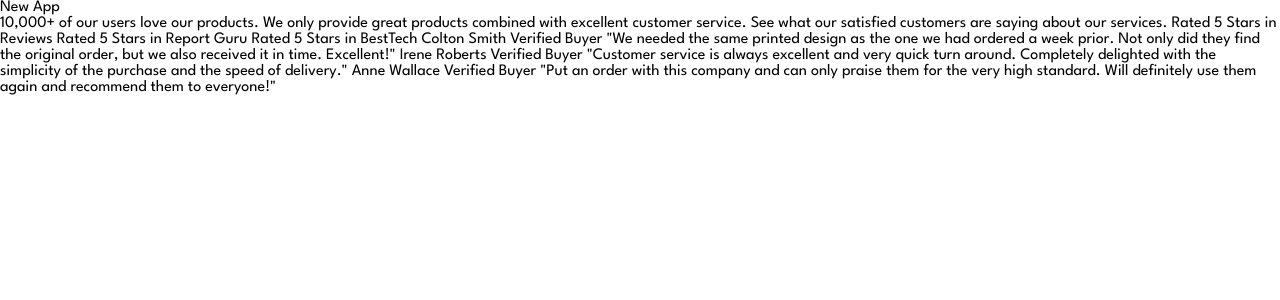
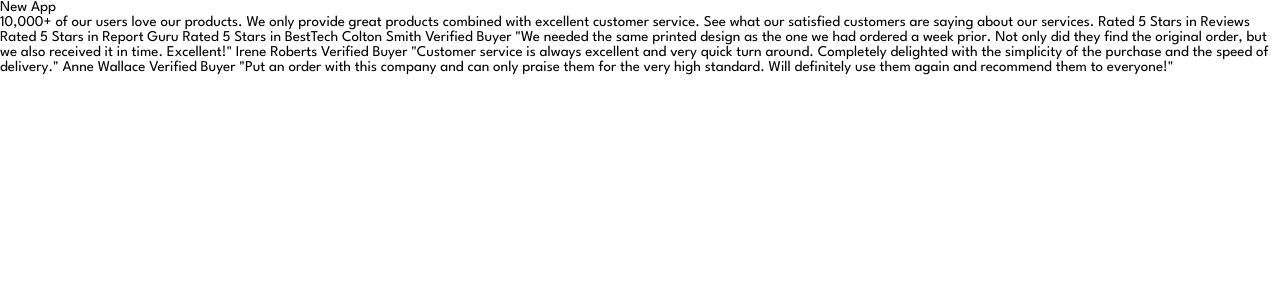
Before and after one commit to miguelzaga/social-proof-section, a React (Vite) app: page / in a window 1280 px wide. Shown: the top 300 px of the page. Built offline with nearby package versions, Linux system fonts and the light colour scheme.

Commit message:
remove unnecesary files

```diff
--- a/src/scss/02-base/_typography.scss
+++ b/src/scss/02-base/_typography.scss
@@ -3,4 +3,5 @@
 
 body {
   font-family: "League Spartan", sans-serif;
+  font-size: rem(15px);
 }
--- a/src/scss/03-objects/_buttons.scss
+++ /dev/null
@@ -1 +0,0 @@
-@use "./../01-abstracts/" as *;
--- a/src/scss/03-objects/_index.scss
+++ /dev/null
@@ -1 +0,0 @@
-@forward "buttons";
--- a/src/scss/04-globals/_footer.scss
+++ /dev/null
@@ -1 +0,0 @@
-@use "./../01-abstracts/" as *;
--- a/src/scss/04-globals/_header.scss
+++ /dev/null
@@ -1 +0,0 @@
-@use "./../01-abstracts/" as *;
--- a/src/scss/04-globals/_index.scss
+++ /dev/null
@@ -1,2 +0,0 @@
-@forward "header";
-@forward "footer";
--- a/src/scss/06-utils/_index.scss
+++ /dev/null
@@ -1 +0,0 @@
-@forward "utils";
--- a/src/scss/06-utils/_utils.scss
+++ /dev/null
@@ -1 +0,0 @@
-@use "./../01-abstracts/" as *;
--- a/src/scss/style.scss
+++ b/src/scss/style.scss
@@ -1,5 +1,2 @@
 @forward "02-base";
-@forward "03-objects";
-@forward "04-globals";
 @forward "05-components";
-@forward "06-utils";
```
